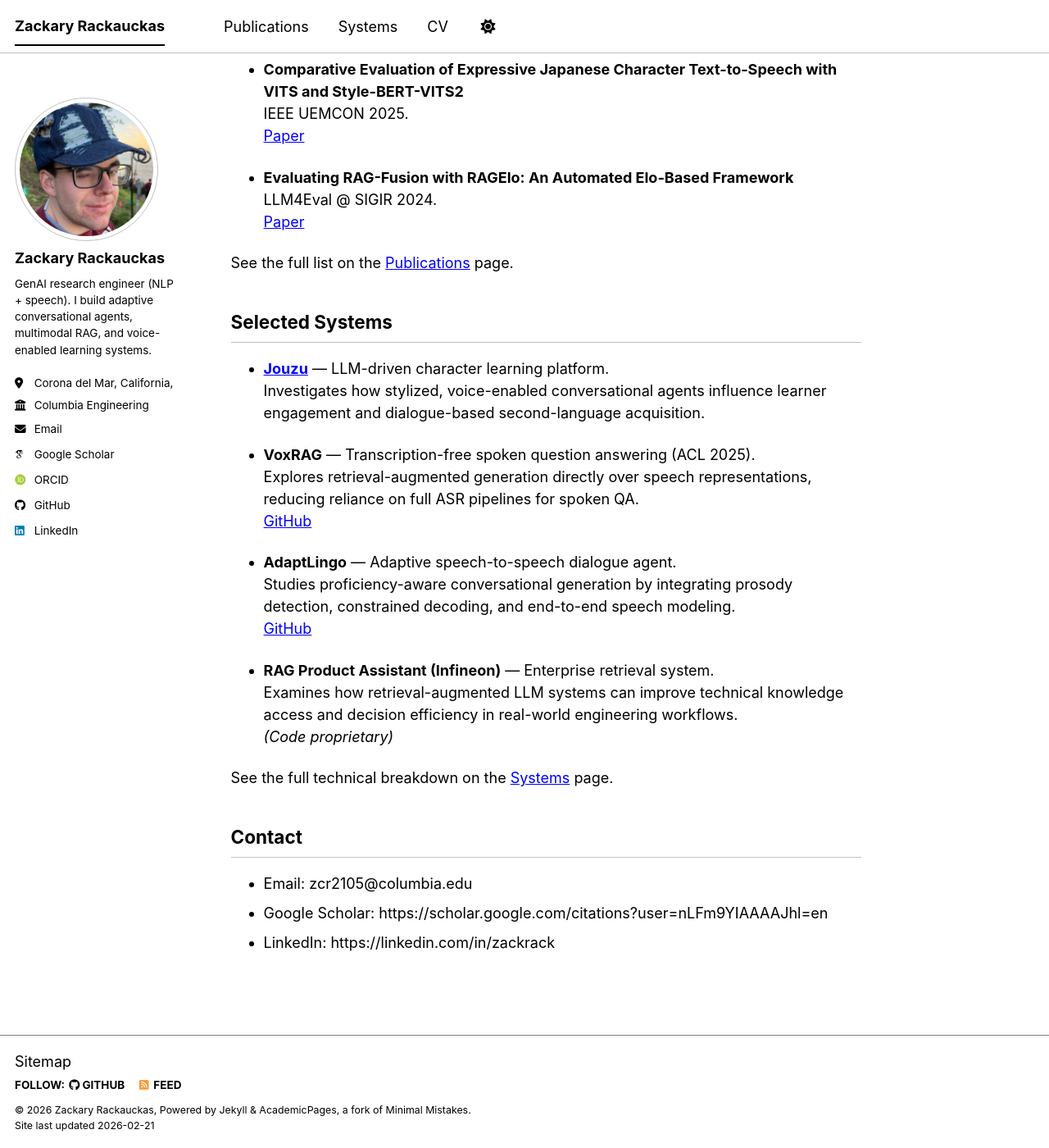
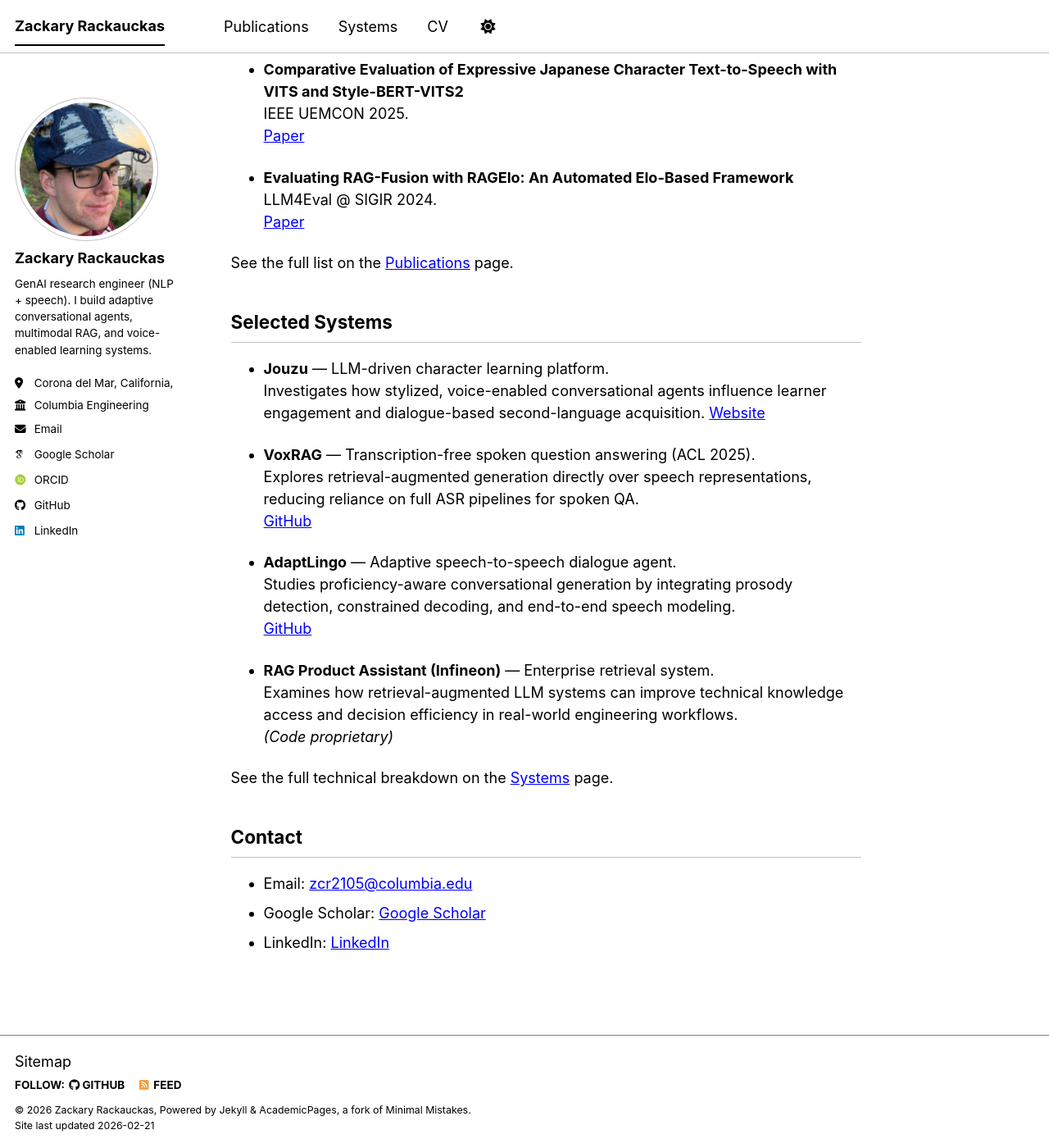
Before and after one commit to zackrack/zackrack.github.io, a Jekyll site: the page built from _pages/about.md, in a window 1280 px wide and 1400 px high, scrolled down 1058 px. Shown: the whole window at 82% size. Built offline with Jekyll 4.4.1, drawn with Linux system fonts in a browser that asks for light colours; some web fonts are replaced; a script bundle is joined from its source files by our own code; library files that are not in the unit come from our copies; part of the change alters nothing that is shown.

Commit message:
Enhance link formatting and clarity in about.md
Updated formatting for links and improved readability.

```diff
--- a/_pages/about.md
+++ b/_pages/about.md
@@ -42,8 +42,9 @@ See the full list on the [Publications](/publications/) page.
 
 ## Selected Systems
 
-- **[Jouzu](https://jouzu.ai)** — LLM-driven character learning platform.
+- **Jouzu** — LLM-driven character learning platform.
   Investigates how stylized, voice-enabled conversational agents influence learner engagement and dialogue-based second-language acquisition.
+  [Website](https://jouzu.ai)
 
 - **VoxRAG** — Transcription-free spoken question answering (ACL 2025).
   Explores retrieval-augmented generation directly over speech representations, reducing reliance on full ASR pipelines for spoken QA.
@@ -61,6 +62,6 @@ See the full technical breakdown on the [Systems](/systems/) page.
 
 ## Contact
 
-- Email: zcr2105@columbia.edu
-- Google Scholar: https://scholar.google.com/citations?user=nLFm9YIAAAAJhl=en
-- LinkedIn: https://linkedin.com/in/zackrack
+- Email: [zcr2105@columbia.edu](mailto:zcr2105@columbia.edu)
+- Google Scholar: [Google Scholar](https://scholar.google.com/citations?user=nLFm9YIAAAAJhl=en)
+- LinkedIn: [LinkedIn](https://linkedin.com/in/zackrack)
```
